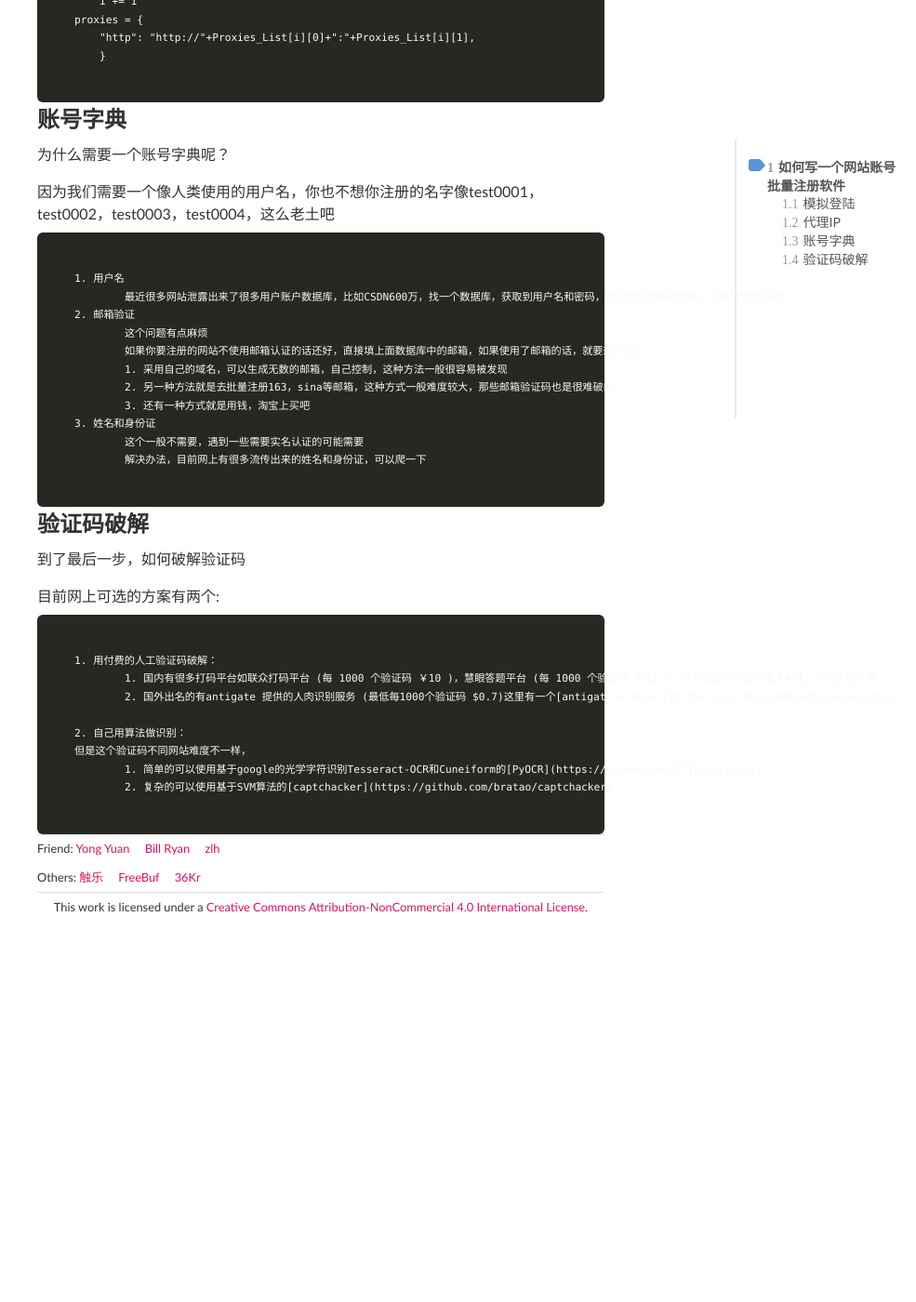
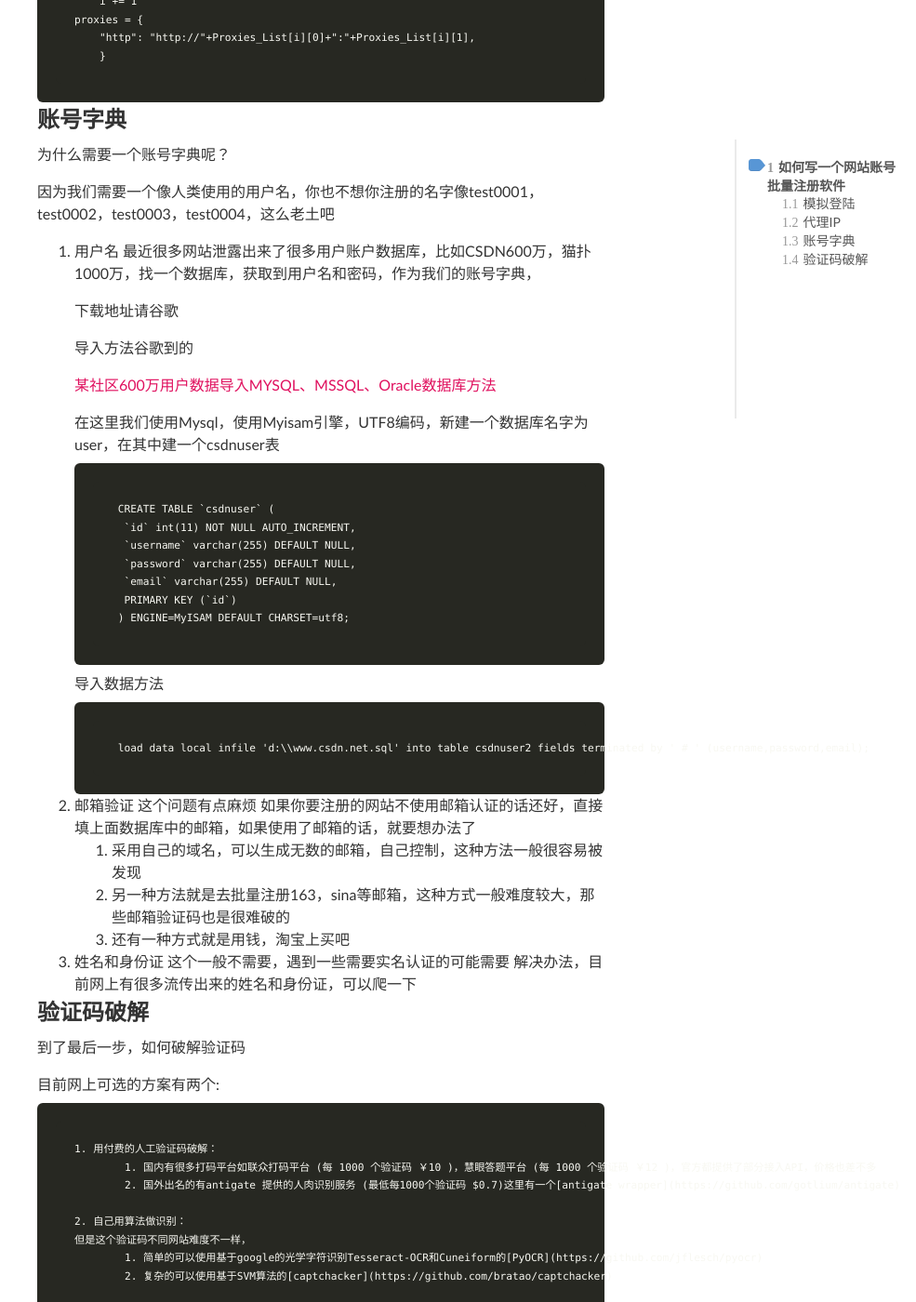
Before and after one commit to Tangxuguo/blog, a Jekyll site: the page built from _posts/2015-06-23-write-a-account-register-software.md, in a window 1280 px wide and 1400 px high, scrolled down 4725 px. Shown: the whole window at 93% size, without its empty margins (295-1280 px from the left). Built offline with Jekyll 4.4.1, drawn with Linux system fonts in a browser that asks for light colours; Markdown is read by kramdown in place of the engine named in the settings; comment, search, counter and statistics services are not loaded; before the commit the page ends 5717 px from its top, so only the background shows below that; some of the changed text lies outside the part shown.

Commit message:
add user

```diff
--- a/_posts/2015-06-23-write-a-account-register-software.md
+++ b/_posts/2015-06-23-write-a-account-register-software.md
@@ -166,17 +166,40 @@ requests可以模拟正常浏览器的访问，设置cookies，sessions，这样
 
 因为我们需要一个像人类使用的用户名，你也不想你注册的名字像test0001，test0002，test0003，test0004，这么老土吧
 
-	1. 用户名
-		最近很多网站泄露出来了很多用户账户数据库，比如CSDN600万，找一个数据库，获取到用户名和密码，作为我们的账号字典，下载地址请谷歌
-	2. 邮箱验证
-		这个问题有点麻烦
-		如果你要注册的网站不使用邮箱认证的话还好，直接填上面数据库中的邮箱，如果使用了邮箱的话，就要想办法了
-		1. 采用自己的域名，可以生成无数的邮箱，自己控制，这种方法一般很容易被发现
-		2. 另一种方法就是去批量注册163，sina等邮箱，这种方式一般难度较大，那些邮箱验证码也是很难破的
-		3. 还有一种方式就是用钱，淘宝上买吧
-	3. 姓名和身份证
-		这个一般不需要，遇到一些需要实名认证的可能需要
-		解决办法，目前网上有很多流传出来的姓名和身份证，可以爬一下
+1. 用户名
+	最近很多网站泄露出来了很多用户账户数据库，比如CSDN600万，猫扑1000万，找一个数据库，获取到用户名和密码，作为我们的账号字典，
+
+	下载地址请谷歌
+
+	导入方法谷歌到的
+
+	[某社区600万用户数据导入MYSQL、MSSQL、Oracle数据库方法](http://www.cnblogs.com/xwdreamer/archive/2012/06/08/2541678.html)
+
+	在这里我们使用Mysql，使用Myisam引擎，UTF8编码，新建一个数据库名字为user，在其中建一个csdnuser表
+
+
+		CREATE TABLE `csdnuser` (
+		 `id` int(11) NOT NULL AUTO_INCREMENT,
+		 `username` varchar(255) DEFAULT NULL,
+		 `password` varchar(255) DEFAULT NULL,
+		 `email` varchar(255) DEFAULT NULL,
+		 PRIMARY KEY (`id`)
+		) ENGINE=MyISAM DEFAULT CHARSET=utf8;
+
+	导入数据方法
+
+		load data local infile 'd:\\www.csdn.net.sql' into table csdnuser2 fields terminated by ' # ' (username,password,email);
+
+
+2. 邮箱验证
+	这个问题有点麻烦
+	如果你要注册的网站不使用邮箱认证的话还好，直接填上面数据库中的邮箱，如果使用了邮箱的话，就要想办法了
+	1. 采用自己的域名，可以生成无数的邮箱，自己控制，这种方法一般很容易被发现
+	2. 另一种方法就是去批量注册163，sina等邮箱，这种方式一般难度较大，那些邮箱验证码也是很难破的
+	3. 还有一种方式就是用钱，淘宝上买吧
+3. 姓名和身份证
+	这个一般不需要，遇到一些需要实名认证的可能需要
+	解决办法，目前网上有很多流传出来的姓名和身份证，可以爬一下
 
 
 ##验证码破解
@@ -193,3 +216,12 @@ requests可以模拟正常浏览器的访问，设置cookies，sessions，这样
 	但是这个验证码不同网站难度不一样，
 		1. 简单的可以使用基于google的光学字符识别Tesseract-OCR和Cuneiform的[PyOCR](https://github.com/jflesch/pyocr)
 		2. 复杂的可以使用基于SVM算法的[captchacker](https://github.com/bratao/captchacker)
+
+		以下在ubuntu12.04下测试
+
+		安装wxpython
+		sudo apt-get install python-wxgtk2.8 python-wxtools wx2.8-i18n libwxgtk2.8-dev libgtk2.0-dev
+		安装libsvm
+		sudo apt-get install python-libsvm
+		安装opencv
+		sudo apt-get install libopencv-dev python-opencv
```
